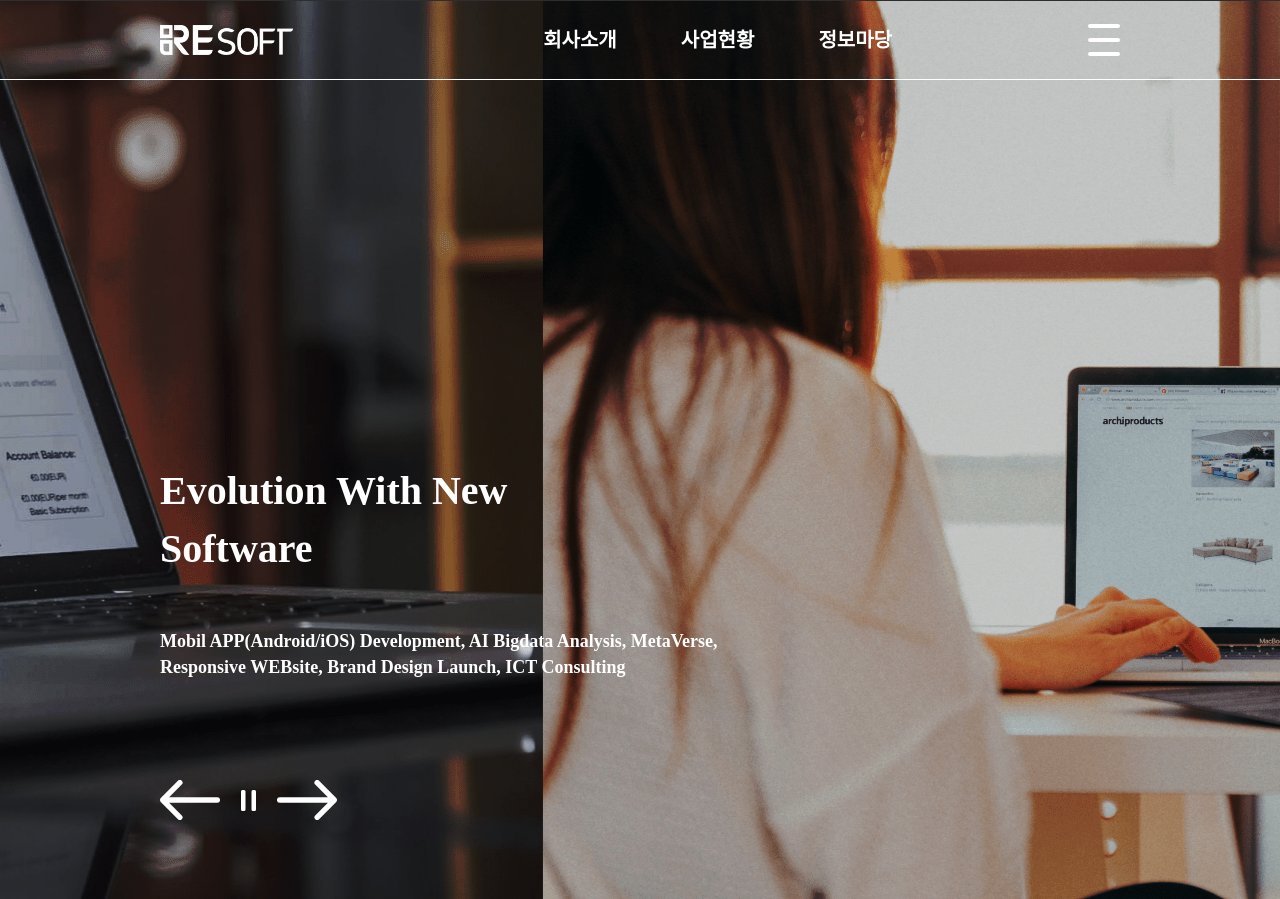
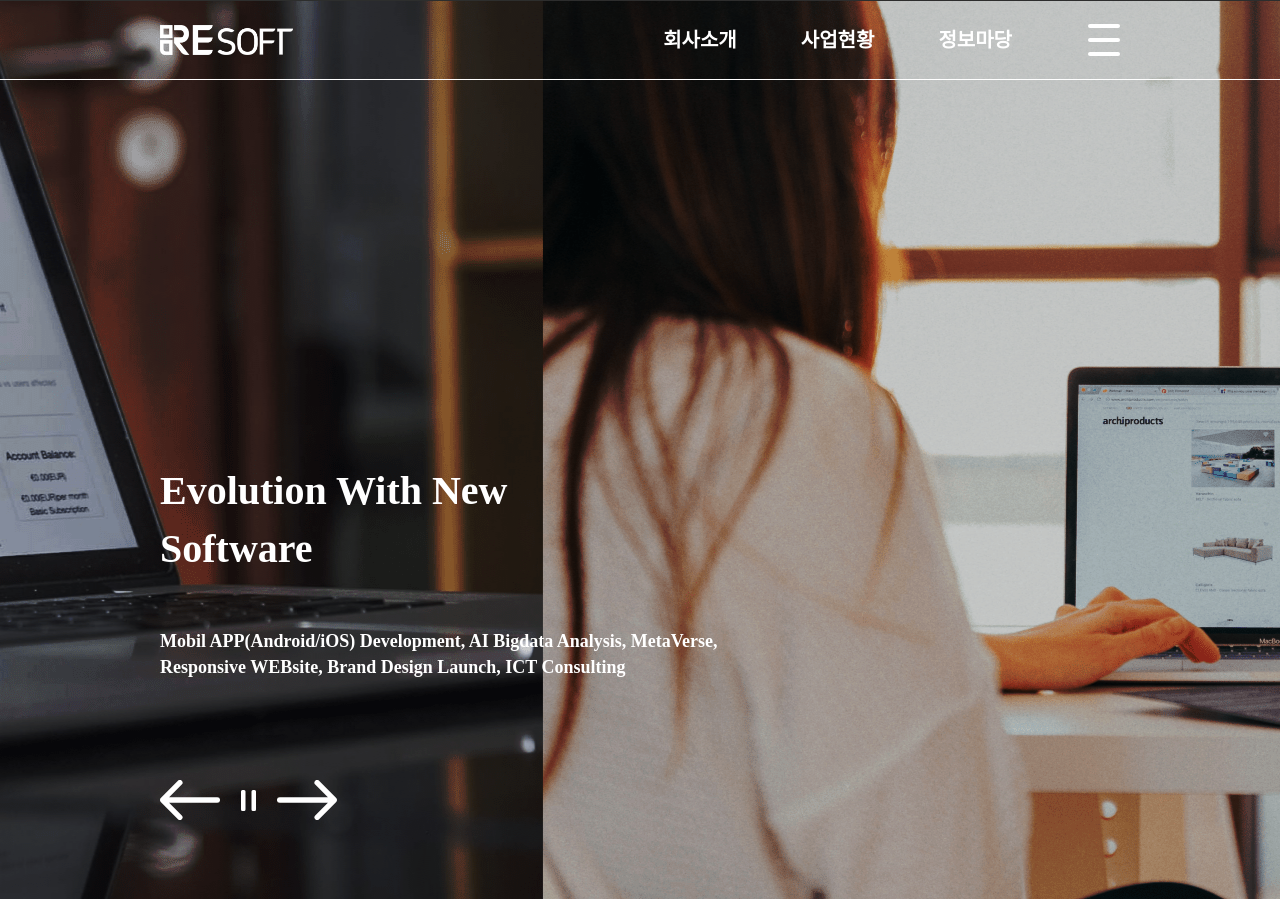
Before and after one commit to jino030/DaeguAI-Project, a plain HTML site: page index.html in a window 1280 px wide. Shown: the top 899 px of the page. Drawn offline with nearby package versions, Linux system fonts and the light colour scheme.

Commit message:
메인메뉴 영역 수정(여백)

```diff
--- a/style.css
+++ b/style.css
@@ -61,10 +61,10 @@ header .nav-gnb .main-logo, .main-logo>img {
 }
 header .nav-gnb .gnb-menu {
     position: relative;
-    max-width: 1047px;
+    max-width: 1167px;
     width: 100%;
     height: 80px;
-    margin-right: 228px;
+    margin-right: 108px;
 }
 header .nav-gnb .gnb-menu .menu-wrap {
     position: absolute;
```
